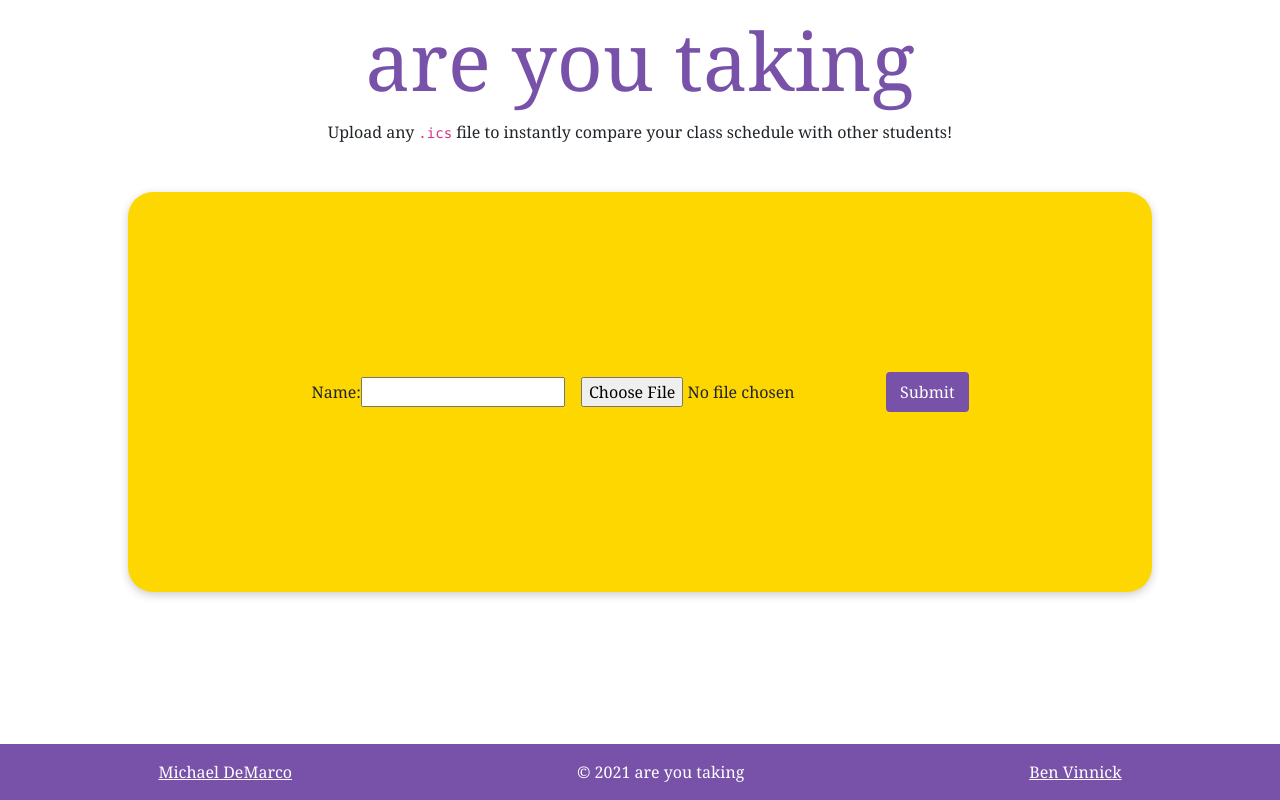
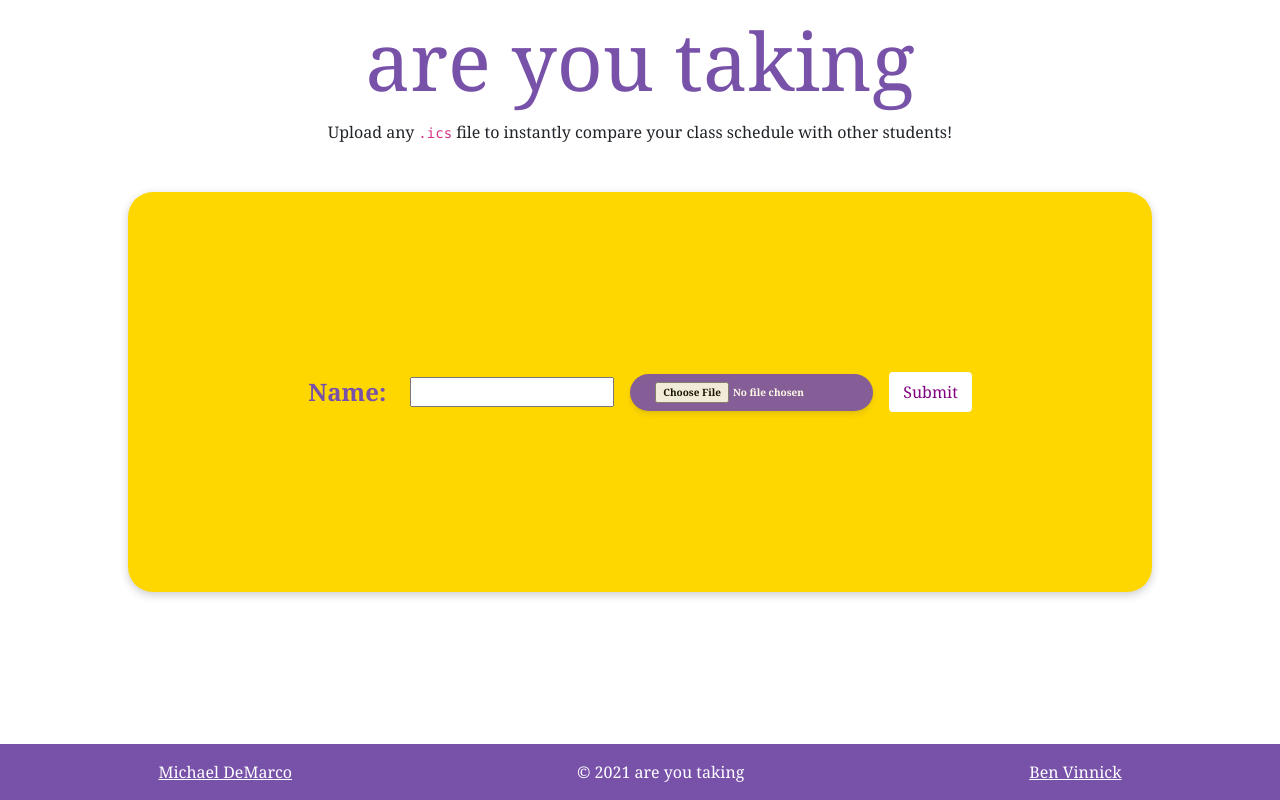
Before and after one commit to michaelfromyeg/are-you-taking, a Next.js app in the folder frontend/: page / in a window 1280 px wide. Built offline with nearby package versions, Linux system fonts and the light colour scheme.

Commit message:
updated form styling for home page

```diff
--- a/frontend/components/home-page/AddFile.js
+++ b/frontend/components/home-page/AddFile.js
@@ -48,9 +48,10 @@ const AddFile = () => {
 			{(formik) => {
 				return (
 					<Form className={styles.form}>
-						<label>Name: </label>
+						<label className={styles.label}>Name: </label>
 						<input className={styles.name} type="text" value={name} onChange={event => setName(event.target.value)}></input>
 						<input
+							className={styles.file}
 							id="file"
 							name="calendar"
 							type="file"
--- a/frontend/components/home-page/AddFile.module.scss
+++ b/frontend/components/home-page/AddFile.module.scss
@@ -14,8 +14,11 @@
 }
 
 .submit {
-  background-color: $purple;
-  border: 2px solid $purple;
+  margin-left: 1em;
+  background-color: white;
+  border: 2px solid white;
+  color: purple;
+  transition: 0.5s;
 }
 
 .submit:hover {
@@ -27,3 +30,31 @@
 .name {
   margin-right: 1em;
 }
+
+.file {
+  background: $purple;
+  opacity: 0.9;
+  color: white;
+  padding: 8px 25px;
+  font-size: 10px;
+  border-radius: 20px;
+  box-shadow: 0 4px 6px rgba(50, 50, 93, 0.11), 0 1px 3px rgba(0, 0, 0, 0.08);
+  box-sizing: border-box;
+  outline: none;
+  transition: 0.5s;
+  font-weight: bold;
+  text-align: center;
+  vertical-align: middle;
+}
+
+.file:hover {
+  opacity: 1;
+}
+
+.label {
+  color: $purple;
+  font-weight: bold;
+  font-size: 1.5rem;
+  border-radius: 5%;
+  margin-right: 1em;
+}
```
